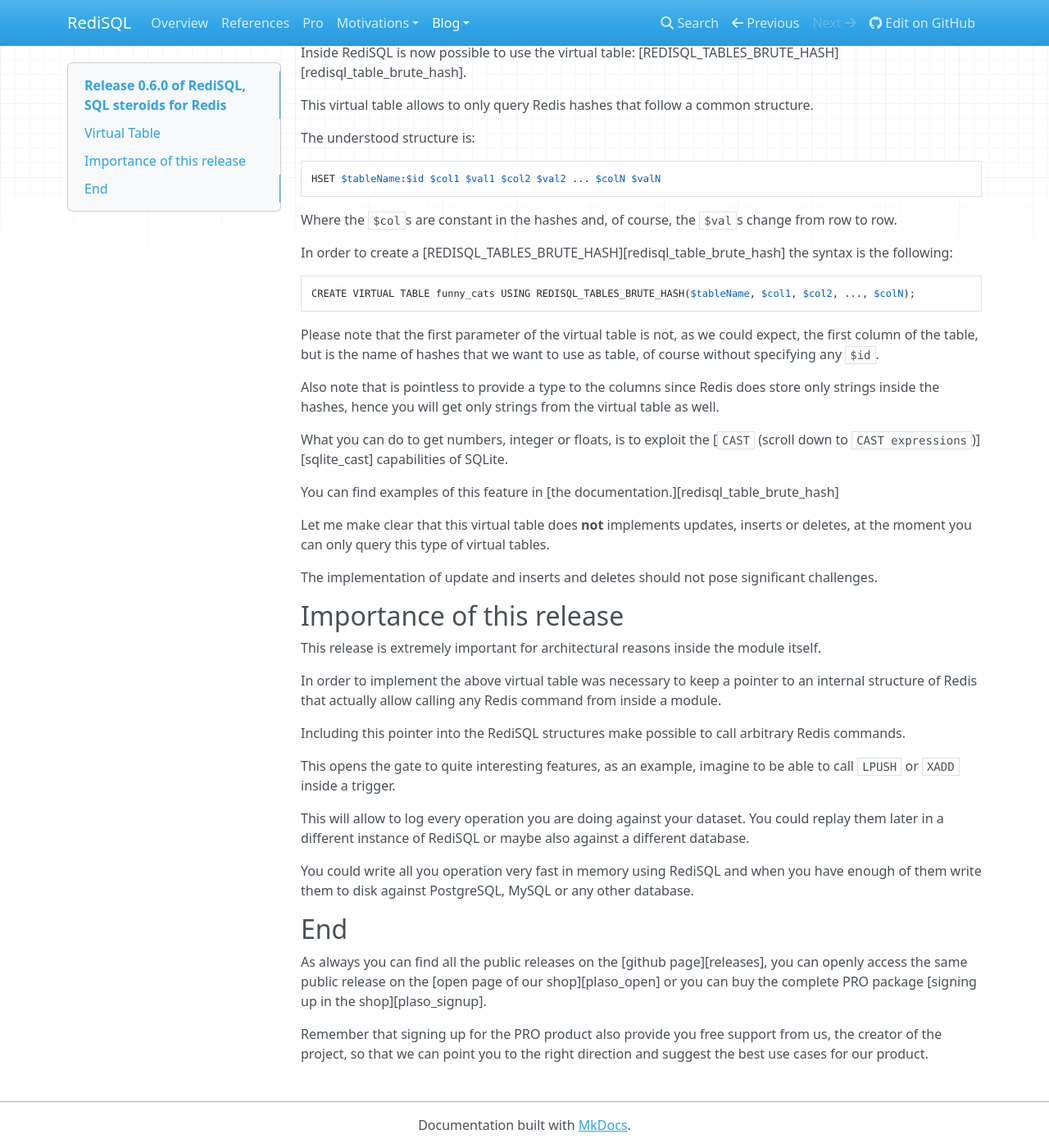
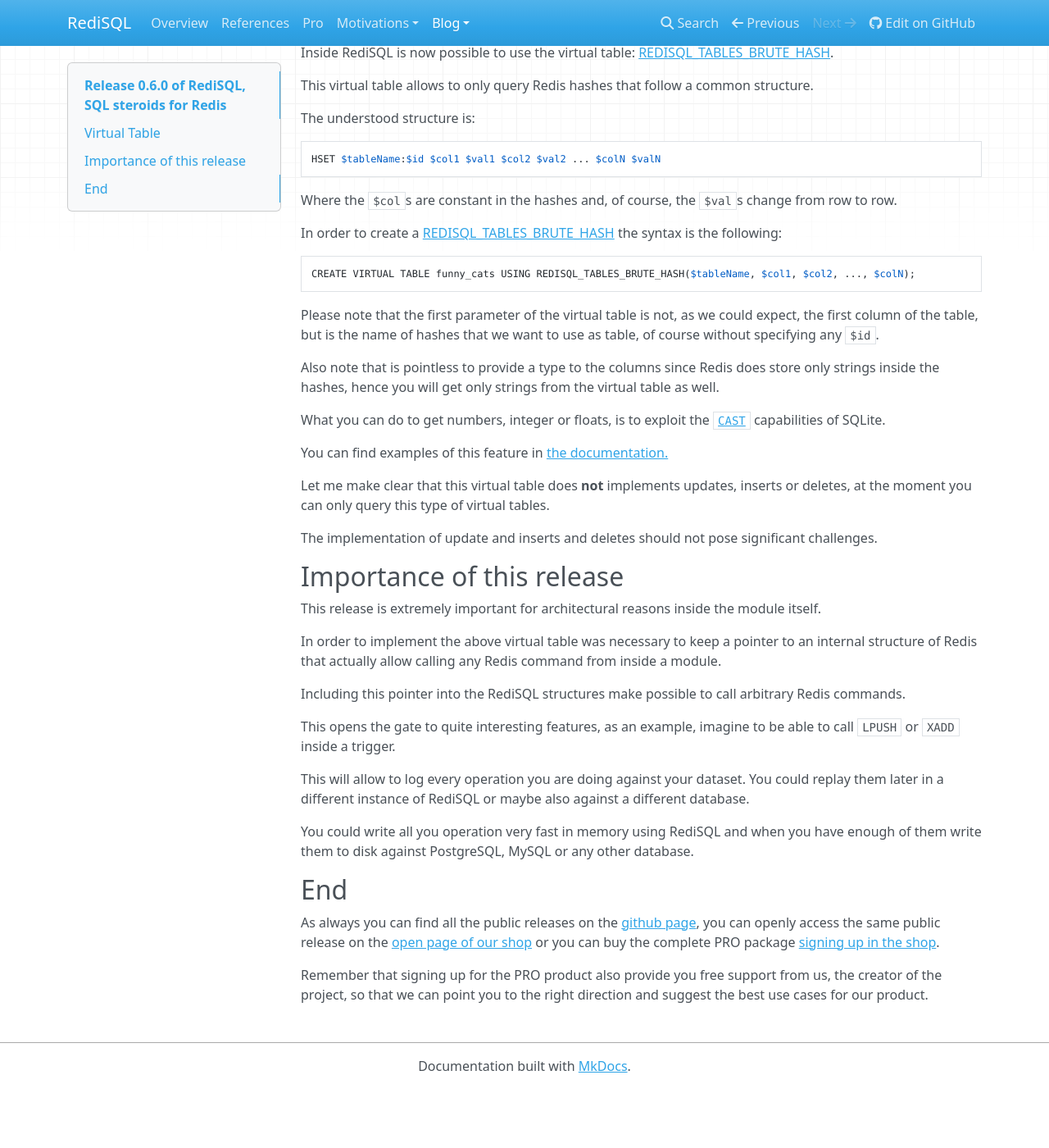
Before and after one commit to RedBeardLab/rediSQL, an MkDocs documentation site: the page built from doc/docs/blog/release_0.6.0.md, in a window 1280 px wide and 1400 px high, scrolled down 480 px. Shown: the whole window at 82% size. Built offline with MkDocs 1.6.1, drawn with Linux system fonts in a browser that asks for light colours; nearby versions of some CDN libraries; old or Windows-style settings are respelled for this version of MkDocs; after the commit the page ends 1808 px from its top, so only the background shows below that.

Commit message:
fix links

```diff
--- a/doc/docs/blog/release_0.6.0.md
+++ b/doc/docs/blog/release_0.6.0.md
@@ -34,7 +34,7 @@
 
 Also note that is pointless to provide a type to the columns since Redis does store only strings inside the hashes, hence you will get only strings from the virtual table as well.
 
-What you can do to get numbers, integer or floats, is to exploit the [`CAST` (scroll down to `CAST expressions`)][sqlite_cast] capabilities of SQLite.
+What you can do to get numbers, integer or floats, is to exploit the [`CAST`][sqlite_cast] capabilities of SQLite.
 
 You can find examples of this feature in [the documentation.][redisql_table_brute_hash]
 
```
Also changed, not shown: other parts of doc/docs/blog/release_0.6.0.md (+6 -0 lines), doc/docs/blog/release_0.5.0.md (+2 -2 lines).
